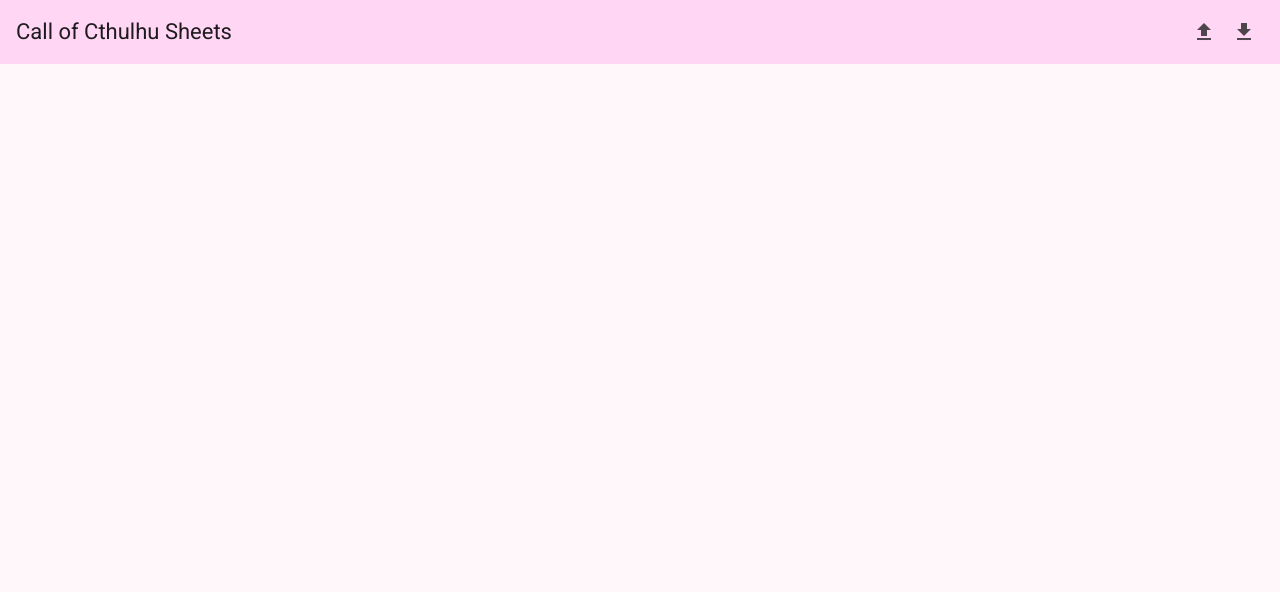
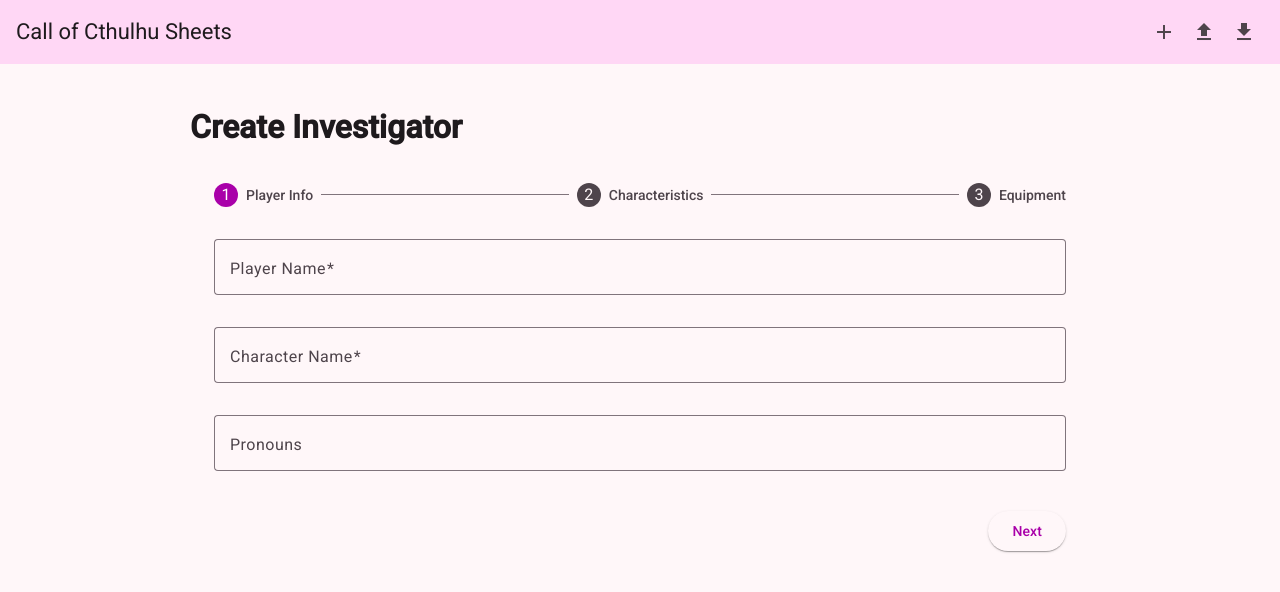
Before and after one commit to cooperdramsey/coc-sheets, an Angular app: page /create in a window 1280 px wide. Before the commit this address led to /. Shown: the top 592 px of the page. Built offline with nearby package versions, Linux system fonts and the light colour scheme.

Commit message:
add character creation stub

```diff
--- a/src/app/Layout/navbar/navbar.html
+++ b/src/app/Layout/navbar/navbar.html
@@ -1,6 +1,9 @@
 <mat-toolbar>
   <span>Call of Cthulhu Sheets</span>
   <span class="toolbar-spacer"></span>
+  <button mat-icon-button routerLink="/create" aria-label="Create new character">
+    <mat-icon>add</mat-icon>
+  </button>
   <button matIconButton (click)="uploadSheetData()">
     <mat-icon>file_upload</mat-icon>
   </button>
--- a/src/app/Layout/navbar/navbar.ts
+++ b/src/app/Layout/navbar/navbar.ts
@@ -5,10 +5,11 @@ import { MatButtonModule } from '@angular/material/button';
 import { MatIconModule } from '@angular/material/icon';
 import { InvestigatorStateService } from '../../Services/investigator-state.service';
 import { InvestigatorLoaderService } from '../../Services/investigator-loader.service';
+import { RouterModule } from '@angular/router';
 
 @Component({
   selector: 'app-navbar',
-  imports: [MatSlideToggleModule, MatToolbarModule, MatButtonModule, MatIconModule],
+  imports: [MatSlideToggleModule, MatToolbarModule, MatButtonModule, MatIconModule, RouterModule],
   templateUrl: './navbar.html',
   styleUrl: './navbar.css',
 })
--- a/src/app/app.routes.ts
+++ b/src/app/app.routes.ts
@@ -1,9 +1,14 @@
 import { Routes } from '@angular/router';
 import { InvestigatorSheet } from './investigator-sheet/investigator-sheet';
+import { CharacterCreation } from './character-creation/character-creation';
 
 export const routes: Routes = [
     {
         path: '',
         component: InvestigatorSheet
+    },
+    {
+        path: 'create',
+        component: CharacterCreation
     }
 ];
--- /dev/null
+++ b/src/app/character-creation/character-creation.css
@@ -0,0 +1,26 @@
+.cc {
+  max-width: 900px;
+  margin: 24px auto;
+  padding: 8px;
+}
+
+.grid {
+  display: grid;
+  gap: 12px;
+}
+.grid-4 {
+  grid-template-columns: repeat(4, minmax(140px, 1fr));
+}
+.full {
+  grid-column: 1 / -1;
+}
+
+form {
+  margin-top: 8px;
+}
+
+.step-actions {
+  display: flex;
+  justify-content: space-between;
+  margin-top: 8px;
+}
--- /dev/null
+++ b/src/app/character-creation/character-creation.html
@@ -0,0 +1,69 @@
+<div class="cc">
+  <h1>Create Investigator</h1>
+
+  <mat-horizontal-stepper linear>
+    <!-- Player Info -->
+    <mat-step [stepControl]="playerForm" label="Player Info">
+      <form [formGroup]="playerForm" class="grid">
+        <mat-form-field appearance="outline">
+          <mat-label>Player Name</mat-label>
+          <input matInput formControlName="playerName" />
+        </mat-form-field>
+
+        <mat-form-field appearance="outline">
+          <mat-label>Character Name</mat-label>
+          <input matInput formControlName="characterName" />
+        </mat-form-field>
+
+        <mat-form-field appearance="outline">
+          <mat-label>Pronouns</mat-label>
+          <input matInput formControlName="pronouns" placeholder="e.g., she/her" />
+        </mat-form-field>
+
+        <div class="step-actions">
+          <span></span>
+          <button mat-raised-button color="primary" matStepperNext>Next</button>
+        </div>
+      </form>
+    </mat-step>
+
+    <!-- Characteristics -->
+    <mat-step [stepControl]="characteristicsForm" label="Characteristics">
+      <form [formGroup]="characteristicsForm" class="grid grid-4">
+        <mat-form-field appearance="outline"><mat-label>STR</mat-label><input matInput type="number" formControlName="str" /></mat-form-field>
+        <mat-form-field appearance="outline"><mat-label>CON</mat-label><input matInput type="number" formControlName="con" /></mat-form-field>
+        <mat-form-field appearance="outline"><mat-label>SIZ</mat-label><input matInput type="number" formControlName="siz" /></mat-form-field>
+        <mat-form-field appearance="outline"><mat-label>DEX</mat-label><input matInput type="number" formControlName="dex" /></mat-form-field>
+        <mat-form-field appearance="outline"><mat-label>APP</mat-label><input matInput type="number" formControlName="app" /></mat-form-field>
+        <mat-form-field appearance="outline"><mat-label>INT</mat-label><input matInput type="number" formControlName="int" /></mat-form-field>
+        <mat-form-field appearance="outline"><mat-label>POW</mat-label><input matInput type="number" formControlName="pow" /></mat-form-field>
+        <mat-form-field appearance="outline"><mat-label>EDU</mat-label><input matInput type="number" formControlName="edu" /></mat-form-field>
+
+        <div class="step-actions">
+          <button mat-stroked-button matStepperPrevious>Back</button>
+          <button mat-raised-button color="primary" matStepperNext>Next</button>
+        </div>
+      </form>
+    </mat-step>
+
+    <!-- Equipment -->
+    <mat-step [stepControl]="equipmentForm" label="Equipment">
+      <form [formGroup]="equipmentForm" class="grid">
+        <mat-form-field appearance="outline" class="full">
+          <mat-label>Gear</mat-label>
+          <textarea matInput rows="4" formControlName="gear"></textarea>
+        </mat-form-field>
+
+        <mat-form-field appearance="outline">
+          <mat-label>Spending Level</mat-label>
+          <input matInput type="number" formControlName="spendingLevel" />
+        </mat-form-field>
+
+        <div class="step-actions">
+          <button mat-stroked-button matStepperPrevious>Back</button>
+          <button mat-raised-button color="primary" (click)="finish()">Finish</button>
+        </div>
+      </form>
+    </mat-step>
+  </mat-horizontal-stepper>
+</div>
--- /dev/null
+++ b/src/app/character-creation/character-creation.ts
@@ -0,0 +1,55 @@
+import { Component, inject } from '@angular/core';
+import { FormBuilder, ReactiveFormsModule, Validators } from '@angular/forms';
+import { MatButtonModule } from '@angular/material/button';
+import { MatFormFieldModule } from '@angular/material/form-field';
+import { MatIconModule } from '@angular/material/icon';
+import { MatInputModule } from '@angular/material/input';
+import { MatStepperModule } from '@angular/material/stepper';
+
+@Component({
+  selector: 'app-character-creation',
+  imports: [
+    ReactiveFormsModule,
+    MatStepperModule,
+    MatFormFieldModule,
+    MatInputModule,
+    MatButtonModule,
+    MatIconModule
+  ],
+  templateUrl: './character-creation.html',
+  styleUrl: './character-creation.css',
+})
+export class CharacterCreation {
+  private fb = inject(FormBuilder);
+
+  playerForm = this.fb.group({
+      playerName: ['', Validators.required],
+      characterName: ['', Validators.required],
+      pronouns: ['']
+    });
+
+    characteristicsForm = this.fb.group({
+    str: [0, [Validators.required, Validators.min(0)]],
+    con: [0, [Validators.required, Validators.min(0)]],
+    siz: [0, [Validators.required, Validators.min(0)]],
+    dex: [0, [Validators.required, Validators.min(0)]],
+    app: [0, [Validators.required, Validators.min(0)]],
+    int: [0, [Validators.required, Validators.min(0)]],
+    pow: [0, [Validators.required, Validators.min(0)]],
+    edu: [0, [Validators.required, Validators.min(0)]]
+  });
+
+  equipmentForm = this.fb.group({
+    gear: [''],
+    spendingLevel: [0, [Validators.required, Validators.min(0)]]
+  });
+
+  finish(): void {
+    // TODO: integrate with investigator-state.service.ts
+    console.log({
+      ...this.playerForm.value,
+      ...this.characteristicsForm.value,
+      ...this.equipmentForm.value
+    });
+  }
+}
```
Also changed, not shown: 1 other file (tests, documents, lock files or other folders).
